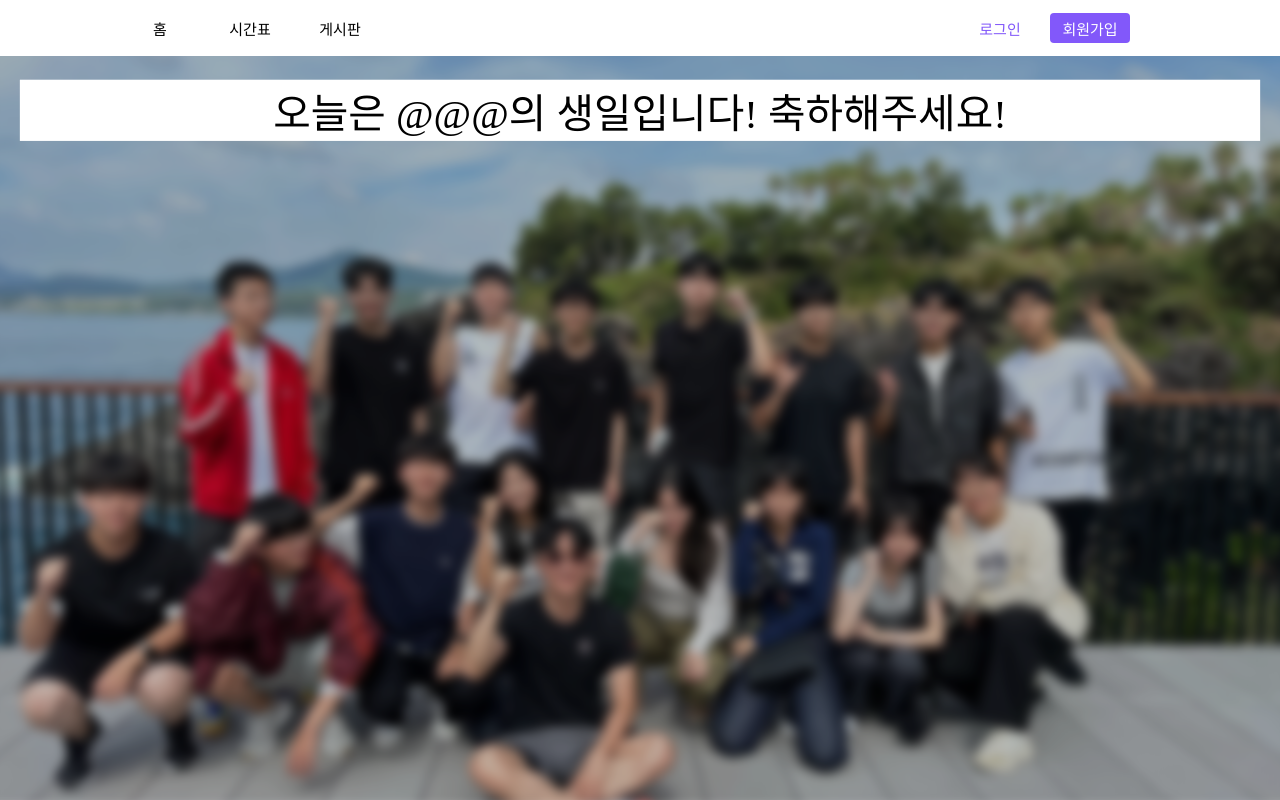
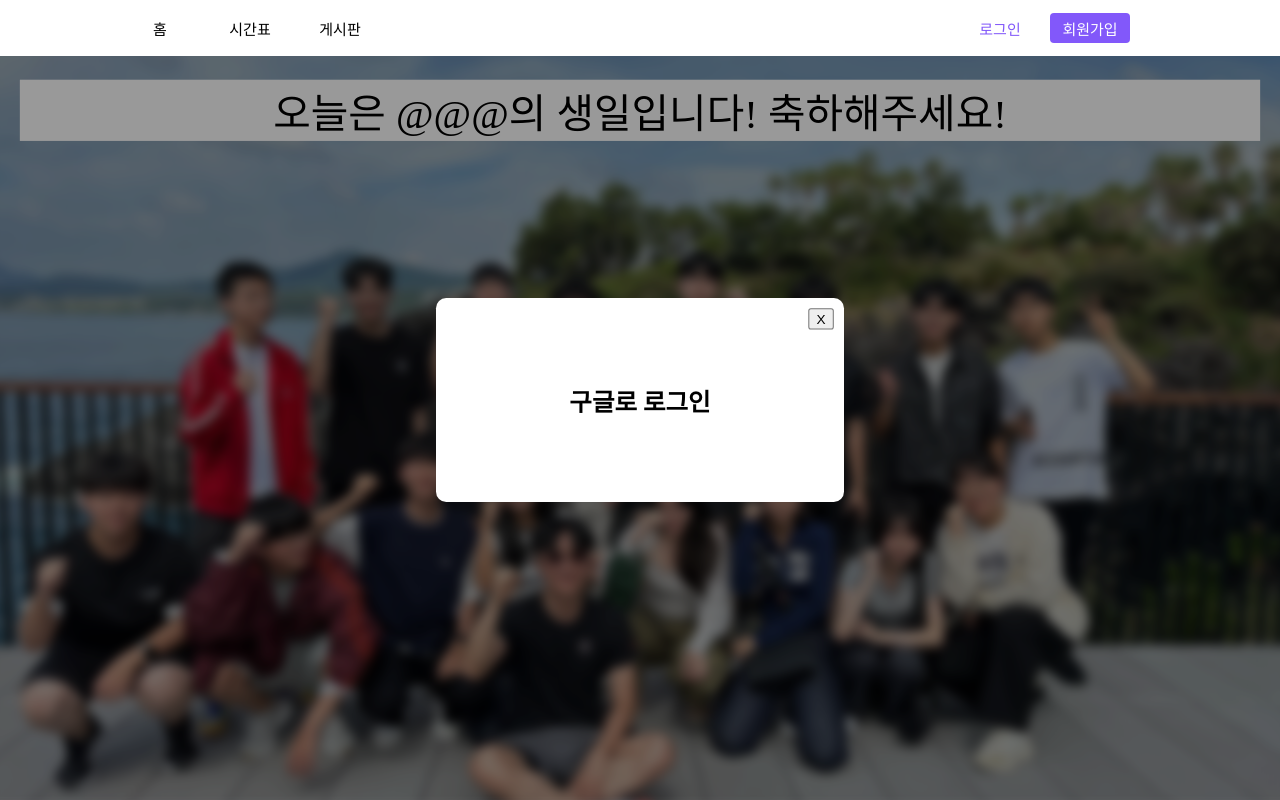
Before and after one commit to StudentSupport/STUDENTSUPPORT_FRONTEND_V1, a React (Create React App) app: page / in a window 1280 px wide. Both pictures are taken after a click on the button "로그인". Built offline with nearby package versions, Linux system fonts and the light colour scheme.

Commit message:
REPECTOR :: SignIn change to modal - 로그인 페이지를 모달창으로 변경하였습니다

```diff
--- a/src/App.js
+++ b/src/App.js
@@ -6,12 +6,27 @@ import { useState} from 'react'
 
 function App() {
   const [showSignUp, setShowSignUp] = useState(false);
+  const [showSignIn, setShowSignIn] = useState(false);
+
+  const toggleSignUp = () => {
+    setShowSignUp(!showSignUp);
+  }
+
+  const toggleSignIn = () => {
+    setShowSignIn(!showSignIn);
+  }
+
   return (
     <>
-      <Header toggleSignUp={() => setShowSignUp(!showSignUp)} />
+      <Header toggleSignUp={toggleSignUp} toggleSignIn={toggleSignIn} />
       <GlobalStyle />
       <Routes>
-        <Route path="/" element={<MainPage showSignUp={showSignUp} setShowSignUp={setShowSignUp} />} />
+        <Route path="/" element={<MainPage
+        showSignUp={showSignUp}
+        setShowSignUp={setShowSignUp}
+        showSignIn={showSignIn}
+        setShowSignIn={setShowSignIn}
+        />} />
       </Routes>
     </>
   );
--- a/src/Components/common/Header/index.js
+++ b/src/Components/common/Header/index.js
@@ -2,7 +2,7 @@ import React from 'react';
 import styled from 'styled-components';
 import {Link} from 'react-router-dom'
 
-const Header = ({toggleSignUp}) => {
+const Header = ({toggleSignUp,toggleSignIn}) => {
   return (
     <Header_layout>
       <All_Login>
@@ -11,7 +11,7 @@ const Header = ({toggleSignUp}) => {
         <Main_Button>게시판</Main_Button>
       </All_Login>
       <All_Login>
-        <L_Button>로그인</L_Button>
+      <L_Button onClick={toggleSignIn}>로그인</L_Button>
         <L_Button onClick={toggleSignUp}>회원가입</L_Button>
       </All_Login>
     </Header_layout>
--- a/src/Components/ui/MainPage/index.js
+++ b/src/Components/ui/MainPage/index.js
@@ -3,13 +3,15 @@ import {styled} from 'styled-components';
 import Background from '../../../assets/1-3.png'
 import DangerEvent from './DangerEvent';
 import SignUp from '../SignUp';
+import SignIn from '../SignIn';
 
-const MainPage = ({showSignUp,setShowSignUp}) => {
+const MainPage = ({showSignUp,setShowSignUp,showSignIn,setShowSignIn}) => {
   return (
     <>
       <Main>
         <DangerEvent />
         {showSignUp && <SignUp setShowSignUp={setShowSignUp} showSignUp={showSignUp} />}
+        {showSignIn && <SignIn setShowSignIn={setShowSignIn} />}
       </Main>
     </>
 
--- a/src/Components/ui/SignIn/index.js
+++ b/src/Components/ui/SignIn/index.js
@@ -1,20 +1,12 @@
 import React from 'react';
 import styled from 'styled-components';
 
-const SignIn = () => {
+const SignIn = ({setShowSignIn}) => {
   return (
     <SigninPage>
-      <SigninForm>
-        <h1>로그인</h1>
-        <InputDiv>
-          <Input
-          placeholder='Student Number'
-          />
-          <Input
-          placeholder='Password'
-          />
-          <Submit>제출</Submit>
-        </InputDiv>
+      <SigninForm onSubmit={(e) => e.preventDefault()}>
+      <Exit onClick={() => setShowSignIn(false)} >X</Exit>
+      <Title>구글로 로그인</Title>
       </SigninForm>
     </SigninPage>
   );
@@ -22,44 +14,33 @@ const SignIn = () => {
 
 const SigninPage = styled.div`
   width: 100%;
-  height: 93vh;
-  background: linear-gradient(to top, #FFFFFF, #7258FA);
-  display: flex;
   justify-content: center;
   align-items: center;
+  display: flex;
+  background-color: rgba(0,0,0,0.4);
+  position: absolute;
+  top: 0;
+  left: 0;
+  height: 100vh;
 `
 const SigninForm = styled.form`
   width: 400px;
-  height: 500px;
+  height: 200px;
   background-color: white;
   border-radius: 10px;
   display: flex;
   align-items: center;
   justify-content: space-around;
   flex-direction: column;
+  position: relative;
 `
-const InputDiv = styled.div`
-  height: 70%;
-  width: 80%;
-  display: flex;
-  flex-direction: column;
-  align-items: center;
+const Exit = styled.button`
+  position: absolute;
+  top: 10px;
+  right: 10px;
 `
-const Input = styled.input`
-  width: 85%;
-  height: 15%;
-  margin-bottom: 20px;
-`
-const Submit = styled.button`
-  width: 95%;
-  height: 13%;
-  background-color: #8258FA;
-  border: none;
-  border-radius: 5px;
-  color: white;
-  &:hover {
-    background-color: #642EFE;
-  }
+const Title = styled.h2`
+
 `
 
 export default SignIn;
```
